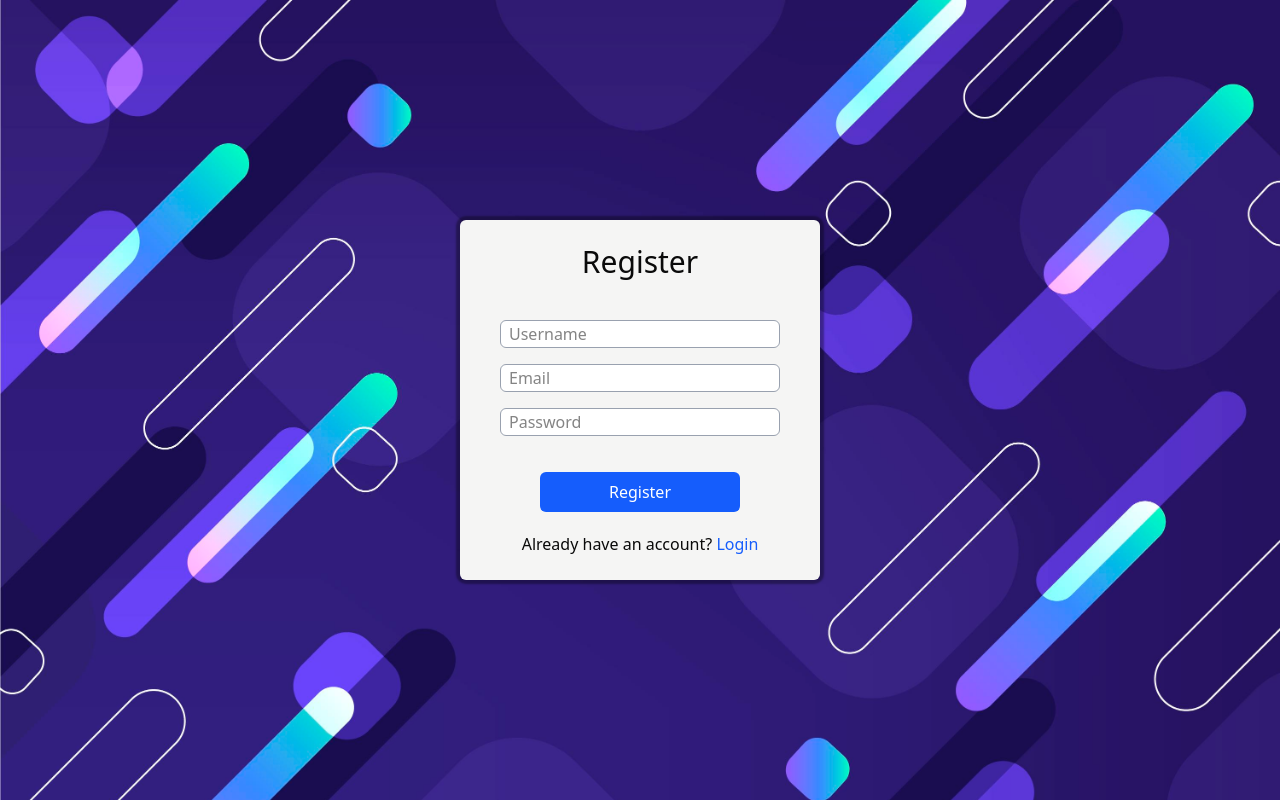
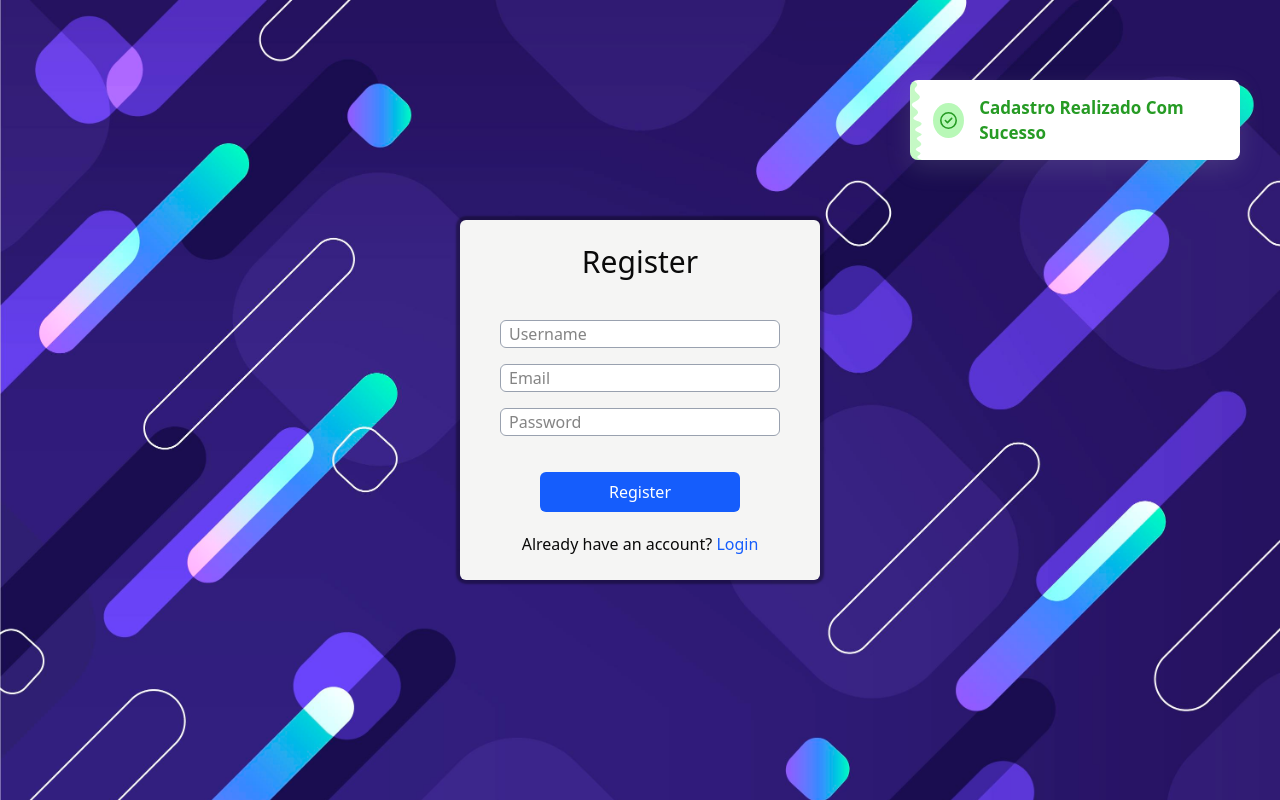
Before and after one commit to Fellypr/List-Task, a Next.js app: page /register in a window 1280 px wide. Built offline with nearby package versions, Linux system fonts and the light colour scheme.

Commit message:
parte de chama a api de registro de usuario feito

```diff
--- a/docker-compose.yml
+++ b/docker-compose.yml
@@ -1,4 +1,4 @@
-version: "3.8"
+
 services:
   nextjs-dev:
     image: node:20.10.0-slim
--- a/src/app/page.tsx
+++ b/src/app/page.tsx
@@ -51,14 +51,14 @@ export default function Home() {
             />
             <div className="flex flex-col w-[100%] h-auto gap-3">
               <div className="flex justify-between items-center h-11 bg-white rounded-md shadow-[1px_1px_2px_0px_rgba(0,0,0,0.75)]" style={{backgroundColor: darkThema ? "#1b1b1bff" : "" , color: darkThema ? "#f0f0f0ff" : "" ,transition: "background-color 0.2s ease-in-out" ,borderColor: darkThema ? "#0019f8ff" : "" ,border: darkThema ? "1px solid #0019f8ff" : "" }}>
-                <div className="h-full bg-green-500 w-[12px] rounded-[3px]"></div>
+                <div className="h-full bg-green-500 w-[12px] rounded-[2px]"></div>
                 <h1 className="flex-1 pl-4">Tarefa</h1>
                 <div>
                   <ButtonTrash />
                 </div>
               </div>
-              <div className="flex justify-between items-center h-11 bg-white rounded-md shadow-[1px_1px_2px_0px_rgba(0,0,0,0.75)] pl-[2px]" style={{backgroundColor: darkThema ? "#1b1b1bff" : "" , color: darkThema ? "#f0f0f0ff" : "" ,transition: "background-color 0.2s ease-in-out",borderColor: darkThema ? "#0019f8ff" : "" ,border: darkThema ? "1px solid #0019f8ff" : ""}}>
-                <div className="h-full bg-red-500 w-[12px] rounded-[3px]"></div>
+              <div className="flex justify-between items-center h-11 bg-white rounded-md shadow-[1px_1px_2px_0px_rgba(0,0,0,0.75)] " style={{backgroundColor: darkThema ? "#1b1b1bff" : "" , color: darkThema ? "#f0f0f0ff" : "" ,transition: "background-color 0.2s ease-in-out",borderColor: darkThema ? "#0019f8ff" : "" ,border: darkThema ? "1px solid #0019f8ff" : ""}}>
+                <div className="h-full bg-red-500 w-[12px] rounded-[2px]"></div>
                 <h1 className="flex-1 pl-4">Tarefa1</h1>
                 <div>
                   <ButtonTrash />
--- /dev/null
+++ b/src/app/register/MessageSuccess.jsx
@@ -0,0 +1,92 @@
+import React from 'react';
+import styled from 'styled-components';
+
+const MessageSuccess = ({success}) => {
+  return (
+    <StyledWrapper>
+      <div className="card">
+        <svg className="wave" viewBox="0 0 1440 320" xmlns="http://www.w3.org/2000/svg">
+          <path d="M0,256L11.4,240C22.9,224,46,192,69,192C91.4,192,114,224,137,234.7C160,245,183,235,206,213.3C228.6,192,251,160,274,149.3C297.1,139,320,149,343,181.3C365.7,213,389,267,411,282.7C434.3,299,457,277,480,250.7C502.9,224,526,192,549,181.3C571.4,171,594,181,617,208C640,235,663,277,686,256C708.6,235,731,149,754,122.7C777.1,96,800,128,823,165.3C845.7,203,869,245,891,224C914.3,203,937,117,960,112C982.9,107,1006,181,1029,197.3C1051.4,213,1074,171,1097,144C1120,117,1143,107,1166,133.3C1188.6,160,1211,224,1234,218.7C1257.1,213,1280,139,1303,133.3C1325.7,128,1349,192,1371,192C1394.3,192,1417,128,1429,96L1440,64L1440,320L1428.6,320C1417.1,320,1394,320,1371,320C1348.6,320,1326,320,1303,320C1280,320,1257,320,1234,320C1211.4,320,1189,320,1166,320C1142.9,320,1120,320,1097,320C1074.3,320,1051,320,1029,320C1005.7,320,983,320,960,320C937.1,320,914,320,891,320C868.6,320,846,320,823,320C800,320,777,320,754,320C731.4,320,709,320,686,320C662.9,320,640,320,617,320C594.3,320,571,320,549,320C525.7,320,503,320,480,320C457.1,320,434,320,411,320C388.6,320,366,320,343,320C320,320,297,320,274,320C251.4,320,229,320,206,320C182.9,320,160,320,137,320C114.3,320,91,320,69,320C45.7,320,23,320,11,320L0,320Z" fillOpacity={1} />
+        </svg>
+        <div className="icon-container">
+          <svg xmlns="http://www.w3.org/2000/svg" viewBox="0 0 512 512" strokeWidth={0} fill="currentColor" stroke="currentColor" className="icon">
+            <path d="M256 48a208 208 0 1 1 0 416 208 208 0 1 1 0-416zm0 464A256 256 0 1 0 256 0a256 256 0 1 0 0 512zM369 209c9.4-9.4 9.4-24.6 0-33.9s-24.6-9.4-33.9 0l-111 111-47-47c-9.4-9.4-24.6-9.4-33.9 0s-9.4 24.6 0 33.9l64 64c9.4 9.4 24.6 9.4 33.9 0L369 209z" />
+          </svg>
+        </div>
+        <div className="message-text-container">
+          <p className="message-text">Cadastro Realizado Com Sucesso</p>
+          <p className="sub-text">{success}</p>
+        </div>
+      </div>
+    </StyledWrapper>
+  );
+}
+
+const StyledWrapper = styled.div`
+  .card {
+    width: 330px;
+    height: 80px;
+    border-radius: 8px;
+    box-sizing: border-box;
+    padding: 10px 15px;
+    background-color: #ffffff;
+    box-shadow: rgba(149, 157, 165, 0.2) 0px 8px 24px;
+    position: relative;
+    overflow: hidden;
+    display: flex;
+    align-items: center;
+    justify-content: space-around;
+    gap: 15px;
+  }
+  .wave {
+    position: absolute;
+    transform: rotate(90deg);
+    left: -31px;
+    top: 32px;
+    width: 80px;
+    fill: #04e4003a;
+  }
+  .icon-container {
+    width: 35px;
+    height: 35px;
+    display: flex;
+    justify-content: center;
+    align-items: center;
+    background-color: #04e40048;
+    border-radius: 50%;
+    margin-left: 8px;
+  }
+  .icon {
+    width: 17px;
+    height: 17px;
+    color: #269b24;
+  }
+  .message-text-container {
+    display: flex;
+    flex-direction: column;
+    justify-content: center;
+    align-items: flex-start;
+    flex-grow: 1;
+  }
+  .message-text,
+  .sub-text {
+    margin: 0;
+    cursor: default;
+  }
+  .message-text {
+    color: #269b24;
+    font-size: 17px;
+    font-weight: 700;
+  }
+  .sub-text {
+    font-size: 14px;
+    color: #555;
+  }
+  .cross-icon {
+    width: 18px;
+    height: 18px;
+    color: #555;
+    cursor: pointer;
+  }`;
+
+export default MessageSuccess;
--- a/src/app/register/page.tsx
+++ b/src/app/register/page.tsx
@@ -1,16 +1,51 @@
+"use client";
+import { useState } from "react";
+import axios from "axios";
+
+import MessageSuccess from "./MessageSuccess"
 export default function Register(){
+    const [username, setUsername] = useState("");
+    const [email, setEmail] = useState("");
+    const [password, setPassword] = useState("");
+
+    const [error, setError] = useState("");
+    const [success, setSuccess] = useState(null);
+
+    const handleRegister = async (e) => {
+        e.preventDefault();
+        try{
+            const response = await axios.post("http://localhost:5185/api/AuthenticationUser/register", {
+                Name: username,
+                Email: email,
+                Password: password
+            },
+            {
+                headers: {
+                    "Content-Type": "application/json"
+                }
+            });
+            setSuccess(response.data);
+        }catch(error){
+            console.log(error);
+            alert("Registration failed!");
+        }
+    }
     return(
         <main className="flex flex-col items-center justify-center h-screen bg-[url(/backGround/geometric-shapes-background/5390929.jpg)] bg-cover">
             <div className="flex flex-col items-center justify-center h-90 gap-10 w-90  shadow-[0px_0px_2px_4px_rgba(0,0,0,0.35)] rounded-sm bg-stone-100 ">
                 <h1 className="text-3xl font-medium">Register</h1>
-                <form className="flex flex-col gap-4 items-center justify-center">
-                    <input type="text" placeholder="Username" className="border-1 border-gray-400 w-70 h-7 pl-2 rounded-sm outline-none focus:border-blue-600 placeholder: bg-white"/>
-                    <input type="email" placeholder="Email" className="border-1 border-gray-400 w-70 h-7 pl-2 rounded-sm outline-none focus:border-blue-600 placeholder: bg-white"/>
-                    <input type="password" placeholder="Password" className="border-1 border-gray-400 w-70 h-7 pl-2 rounded-sm outline-none focus:border-blue-600 placeholder: bg-white"/>
+                <form onSubmit={handleRegister} className="flex flex-col gap-4 items-center justify-center">
+                    <input type="text" placeholder="Username" className="border-1 border-gray-400 w-70 h-7 pl-2 rounded-sm outline-none focus:border-blue-600 placeholder: bg-white" onChange={(e) => setUsername(e.target.value)}/>
+                    <input type="email" placeholder="Email" className="border-1 border-gray-400 w-70 h-7 pl-2 rounded-sm outline-none focus:border-blue-600 placeholder: bg-white" onChange={(e) => setEmail(e.target.value)}/>
+                    <input type="password" placeholder="Password" className="border-1 border-gray-400 w-70 h-7 pl-2 rounded-sm outline-none focus:border-blue-600 placeholder: bg-white" onChange={(e) => setPassword(e.target.value)}/>
                     <button  className="w-50 bg-blue-600 text-white p-2 rounded-sm relative top-5 hover:bg-blue-700 hover:cursor-pointer">Register</button>
                 </form>
                 <p>Already have an account? <a href="/login" className="text-blue-600">Login</a></p>
             </div>
+
+            <div className="absolute top-20 right-10">
+                <MessageSuccess success={success}/>
+            </div>
         </main>
     )
 }
```
